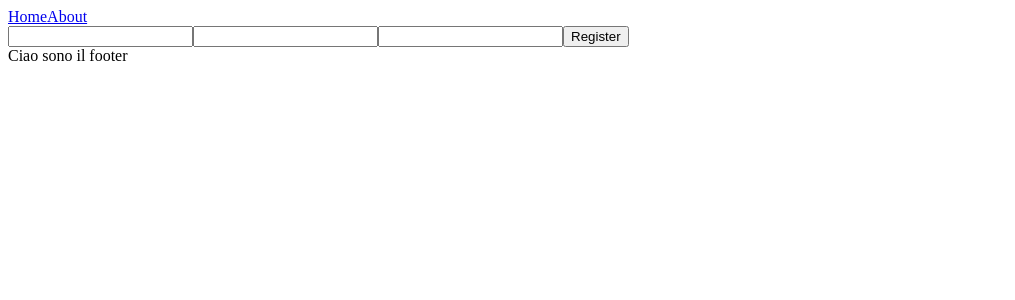
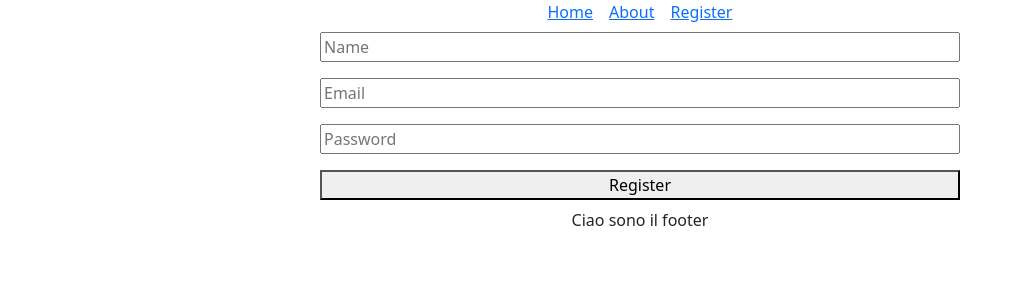
Before and after one commit to FabioLace/ocni-nuxt, a Nuxt app: page /register in a window 1280 px wide. Shown: the top 300 px of the page, without its empty margins (0-1015 px from the left). Built offline with nearby package versions, Linux system fonts and the light colour scheme.

Commit message:
fix (auth): now values from input fields are assigned to registrationData.value object; installed bootstrap; included package-lock.json into .gitignore file

```diff
--- a/api/auth.js
+++ b/api/auth.js
@@ -1 +1,21 @@
-export const register = ($axios,data) => { return $axios.$post('/api/register', data) }
+/* import axios from 'axios';
+
+export const register = ($axios, data) => {
+    return $axios.post('/api/register', data)
+        .then(response => response.data)
+        .catch(error => {
+            return Promise.reject(error);
+        });
+} */
+
+import axios from 'axios';
+
+export const register = ($axios, data) => {
+    console.log("REGISTER IN AUTH.JS");
+    console.log(data);
+    return $axios.post('/api/register', data)
+        .catch(error => {
+            console.log("ERROR IN AUTH.JS",error);
+            throw error;
+        });
+}
--- a/components/TheHeader.vue
+++ b/components/TheHeader.vue
@@ -1,7 +1,8 @@
 <template>
     <div>
-        <NuxtLink to="/">Home</NuxtLink>
-        <NuxtLink to="/about">About</NuxtLink>
+        <NuxtLink to="/" class="p-2">Home</NuxtLink>
+        <NuxtLink to="/about" class="p-2">About</NuxtLink>
+        <NuxtLink to="/register" class="p-2">Register</NuxtLink>
     </div>
 </template>
 
--- a/layouts/default.vue
+++ b/layouts/default.vue
@@ -1,5 +1,5 @@
 <template>
-    <div>
+    <div class="text-center">
         <TheHeader />
         <NuxtPage />
         <TheFooter />
--- a/nuxt.config.ts
+++ b/nuxt.config.ts
@@ -6,5 +6,8 @@ export default defineNuxtConfig({
                 // ...
             }
         }
-    }
+    },
+    css: [
+        'bootstrap/dist/css/bootstrap.css'
+    ],
 })
--- a/package.json
+++ b/package.json
@@ -14,6 +14,8 @@
   },
   "dependencies": {
     "@nuxtjs/auth": "^4.9.1",
-    "axios": "^1.4.0"
+    "axios": "^1.4.0",
+    "bootstrap": "^5.3.0",
+    "sass": "^1.62.1"
   }
 }
--- a/pages/index.vue
+++ b/pages/index.vue
@@ -1,7 +1,5 @@
 <template>
-    <div>
-        Sono l'index
-    </div>
+    <div>Sono l'index</div>
 </template>
 
 <script setup>
--- a/pages/register.vue
+++ b/pages/register.vue
@@ -1,30 +1,50 @@
 <template>
     <form @submit.prevent="registerUser()">
-        <input v-model="email" type="email" />
-        <input v-model="password" type="password" />
-        <input v-model="name" type="text" />
-        <button type="submit">Register</button>
+        <div class="d-flex flex-column ">
+            <input class="mx-auto my-2 w-50" v-model="state.name" type="text" placeholder="Name" />
+            <input class="mx-auto my-2 w-50" v-model="state.email" type="email" placeholder="Email"/>
+            <input class="mx-auto my-2 w-50" v-model="state.password" type="password" placeholder="Password"/>
+            <button class="mx-auto my-2 w-50" type="submit">Register</button>
+        </div>
+        <div class="name-email">
+            <!-- Serve per vedere se effettivamente vengono assegnati dei valori dai campi input -->
+            <div v-if="state.name">Name: {{ state.name }}</div>
+            <div v-if="state.email">Email: {{ state.email }}</div>
+        </div>
     </form>
 </template>
 
 <script setup>
+    import { reactive, ref } from 'vue';
     import { register } from '../api/auth.js';
+    import { useRouter } from 'vue-router';
+    import axios from 'axios';
 
-    const router = useRouter()
+    const router = useRouter();
 
-    const state = reactive({
+    const state = ref({
         email: '',
         password: '',
         name: ''
-    })
+    });
 
-    function registerUser() {
-        register(state.email, state.password, state.name)
-          .then(({ data }) => {
-                router.push({ path: '/' })
-            })
-          .catch(err => {
-                console.log(err)
-            })
+    const registrationData = ref(null);
+
+    async function registerUser() {
+        try {
+            console.log("REGISTER USER (VUE)");
+            registrationData.value = {
+                email: state.value.email,
+                password: state.value.password,
+                name: state.value.name
+            }
+            const response = await register(axios, registrationData.value);
+            console.log("STATUS",response.status);
+            if (response.status === 200) {
+                console.log("OK!");
+            }
+        } catch (error) {
+            console.log(error.message);
+        }
     }
 </script>
```
Also changed, not shown: 1 other file (tests, documents, lock files or other folders).
